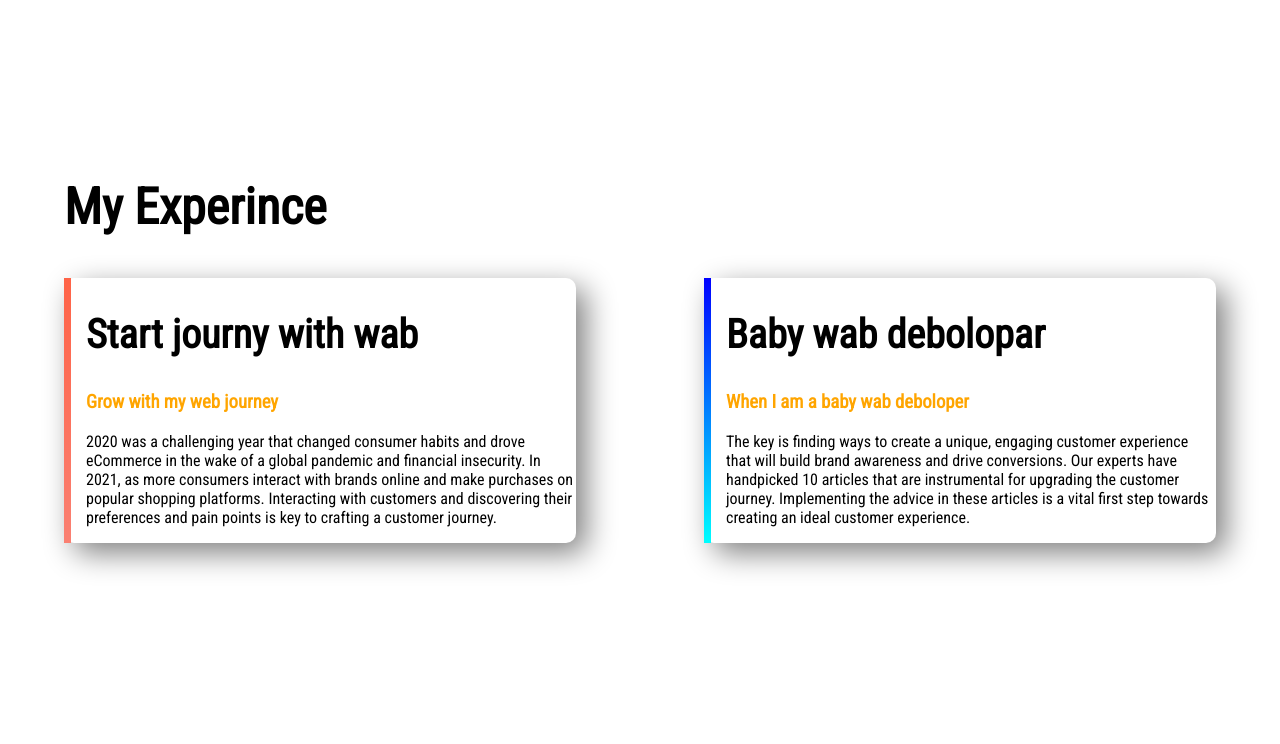
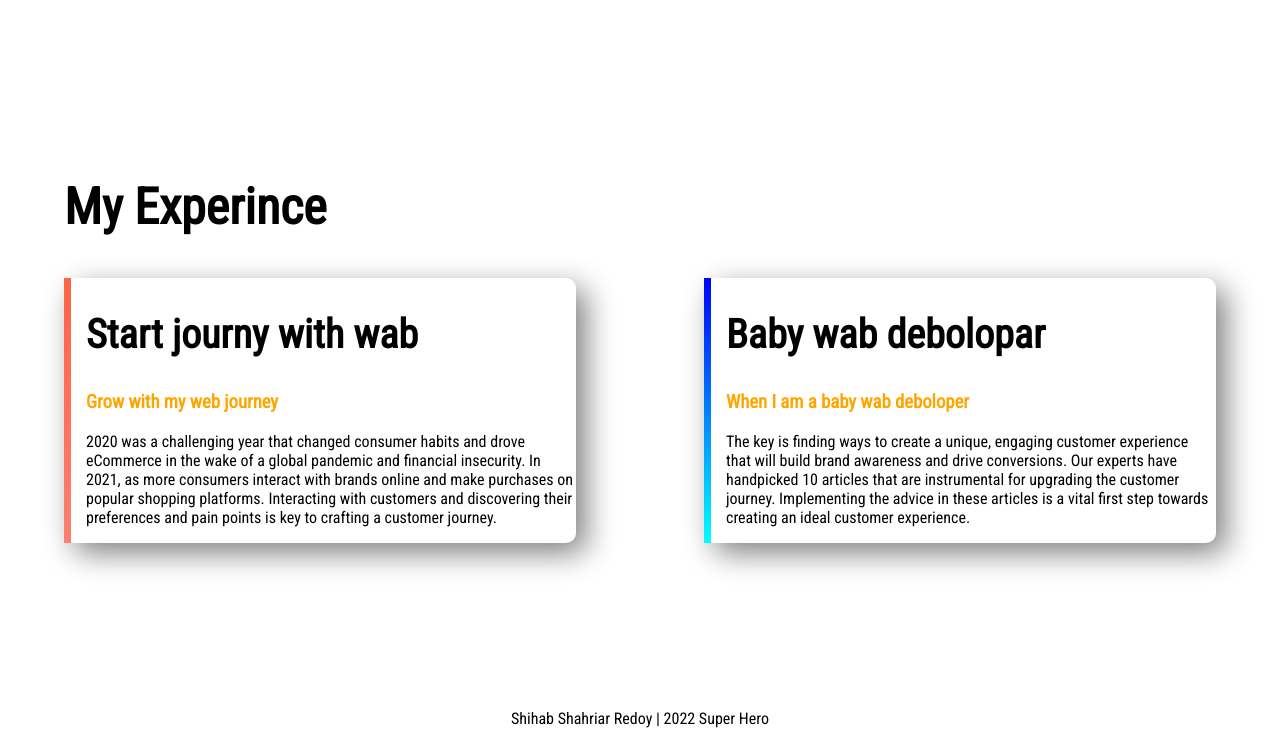
Before and after one commit to Hridoy5121/super-hero, a plain HTML site: page index.html in a window 1280 px wide. Shown: the part 1155-1899 px from the top of the page. Before the commit the page ends 1848 px from the top, so only its background shows below. Drawn offline with Linux system fonts and the light colour scheme.

Commit message:
last footer

```diff
--- a/index.html
+++ b/index.html
@@ -55,6 +55,9 @@
         </div>
      </div>
     </section>
+    <footer>
+        <p>Shihab Shahriar Redoy | 2022 Super Hero</p>
+    </footer>
 
 </body>
 </html>
--- a/style.css
+++ b/style.css
@@ -62,3 +62,6 @@ h2{
     border-image: linear-gradient(blue, cyan);
     border-image-slice: 1;
 }
+footer{
+    text-align: center;
+}
```
